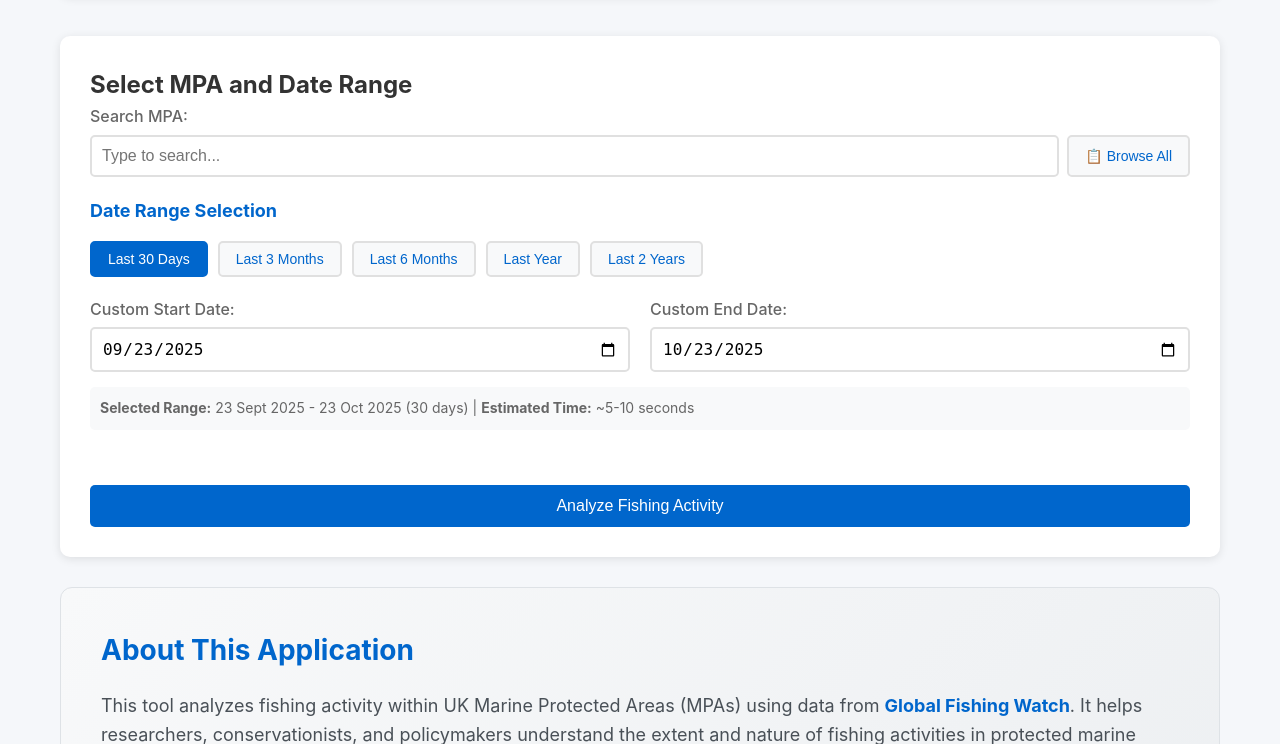
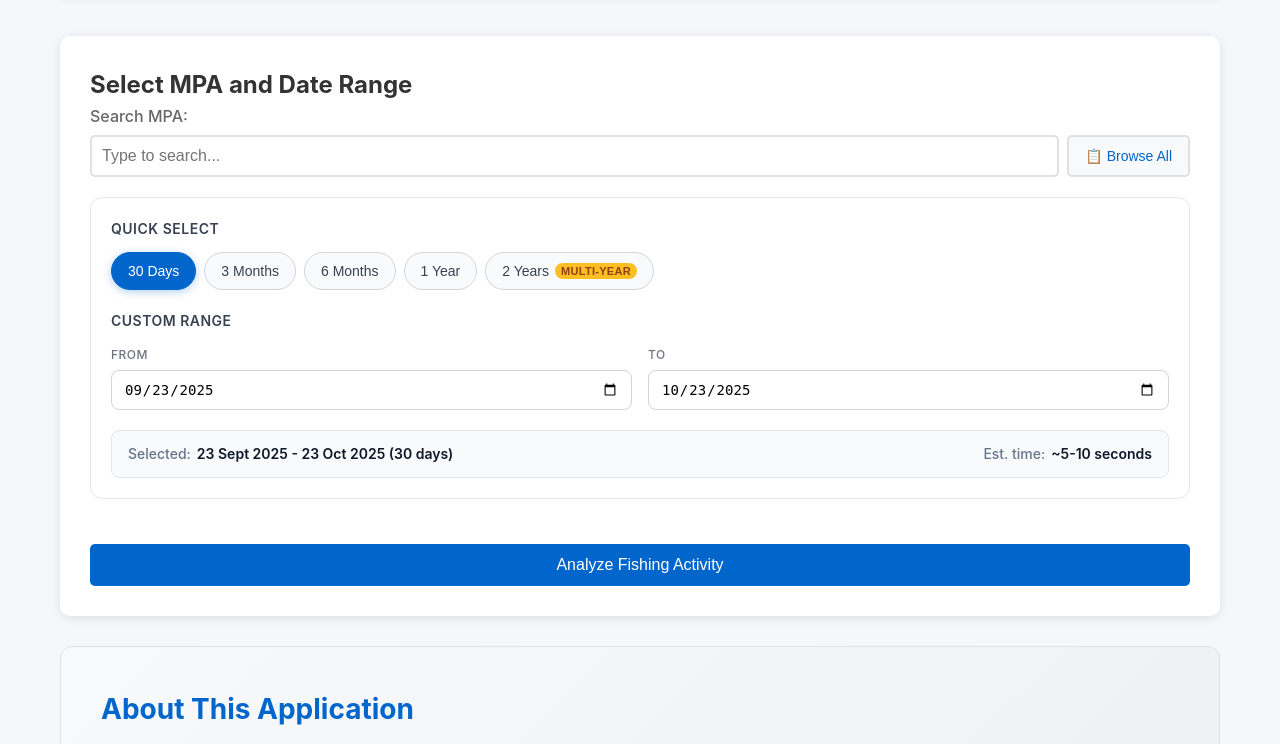
Before and after one commit to tibipuiu/uk-mpa-analysis, a Flask app: page / in a window 1280 px wide. Shown: the part 151-895 px from the top of the page. Run offline with Flask 3, Linux system fonts and the light colour scheme.

Commit message:
Add files via upload

```diff
--- a/app.py
+++ b/app.py
@@ -335,8 +335,9 @@ async def analyze_mpa_fishing(mpa_name, wdpa_code, start_date, end_date):
 
     try:
         if days_diff <= 365:
-            # Single API call for ranges <= 1 year
+            # Single API call for ranges <= 1 year - NO rate limiting for better performance
             print("Single year analysis - making one API call")
+            start_time = time.time()
             report = await client.fourwings.create_report(
                 spatial_resolution="HIGH",
                 temporal_resolution="MONTHLY",
@@ -348,7 +349,8 @@ async def analyze_mpa_fishing(mpa_name, wdpa_code, start_date, end_date):
             )
 
             df = report.df()
-            print(f"Retrieved {len(df)} fishing activity records")
+            elapsed_time = time.time() - start_time
+            print(f"Retrieved {len(df)} fishing activity records in {elapsed_time:.2f}s")
         else:
             # Multi-year analysis - split into yearly chunks
             date_ranges = split_date_range_into_years(start_date, end_date)
--- a/static/css/style.css
+++ b/static/css/style.css
@@ -211,78 +211,206 @@ header h1 {
     background: #5a6268;
 }
 
-/* Date Range Section */
+/* Modern Date Range Section */
 .date-range-section {
+    margin-bottom: 25px;
+    background: #ffffff;
+    border-radius: 12px;
+    padding: 20px;
+    border: 1px solid #e5e7eb;
+}
+
+.preset-section {
     margin-bottom: 20px;
 }
 
-.date-range-section h3 {
-    color: #0066cc;
-    margin-bottom: 15px;
-    font-size: 18px;
+.custom-section {
+    margin-bottom: 20px;
 }
 
-.preset-buttons {
+.section-label {
+    display: block;
+    font-size: 14px;
+    font-weight: 600;
+    color: #374151;
+    margin-bottom: 12px;
+    text-transform: uppercase;
+    letter-spacing: 0.5px;
+}
+
+.preset-grid {
     display: flex;
-    gap: 10px;
-    margin-bottom: 20px;
+    gap: 8px;
     flex-wrap: wrap;
 }
 
-.btn-preset {
-    padding: 8px 16px;
-    background: #f8f9fa;
-    color: #0066cc;
-    border: 2px solid #e0e0e0;
-    border-radius: 5px;
+.preset-chip {
+    display: flex;
+    align-items: center;
+    gap: 6px;
+    padding: 10px 16px;
+    background: #f9fafb;
+    border: 1px solid #d1d5db;
+    border-radius: 20px;
     font-size: 14px;
     font-weight: 500;
+    color: #374151;
     cursor: pointer;
-    transition: all 0.3s;
+    transition: all 0.2s ease;
+    position: relative;
 }
 
-.btn-preset:hover {
-    background: #e3f2fd;
-    border-color: #0066cc;
+.preset-chip:hover {
+    background: #f3f4f6;
+    border-color: #9ca3af;
+    transform: translateY(-1px);
+    box-shadow: 0 2px 4px rgba(0,0,0,0.05);
 }
 
-.btn-preset.active {
+.preset-chip.active {
     background: #0066cc;
+    border-color: #0066cc;
     color: white;
-    border-color: #0066cc;
+    box-shadow: 0 2px 8px rgba(0, 102, 204, 0.3);
 }
 
-.custom-dates {
+.preset-chip.active .chip-badge {
+    background: rgba(255,255,255,0.2);
+    color: white;
+}
+
+.chip-label {
+    font-weight: 500;
+}
+
+.chip-badge {
+    font-size: 11px;
+    background: #fbbf24;
+    color: #92400e;
+    padding: 2px 6px;
+    border-radius: 10px;
+    font-weight: 600;
+    text-transform: uppercase;
+    letter-spacing: 0.3px;
+}
+
+.date-inputs {
     display: grid;
     grid-template-columns: 1fr 1fr;
-    gap: 20px;
-    margin-bottom: 15px;
+    gap: 16px;
 }
 
-.date-warning {
-    background: #fff3cd;
-    border: 1px solid #ffeaa7;
-    padding: 12px;
-    border-radius: 5px;
-    margin-bottom: 15px;
+.input-group {
+    display: flex;
+    flex-direction: column;
 }
 
-.date-warning p {
-    margin: 0;
-    color: #856404;
+.input-group label {
+    font-size: 12px;
+    font-weight: 500;
+    color: #6b7280;
+    margin-bottom: 6px;
+    text-transform: uppercase;
+    letter-spacing: 0.5px;
 }
 
-.date-info {
-    background: #f8f9fa;
-    padding: 10px;
-    border-radius: 5px;
-    margin-bottom: 15px;
+.input-group input[type="date"] {
+    padding: 10px 12px;
+    border: 1px solid #d1d5db;
+    border-radius: 8px;
+    font-size: 14px;
+    transition: border-color 0.2s ease, box-shadow 0.2s ease;
+}
+
+.input-group input[type="date"]:focus {
+    outline: none;
+    border-color: #0066cc;
+    box-shadow: 0 0 0 3px rgba(0, 102, 204, 0.1);
+}
+
+.alert {
+    padding: 12px 16px;
+    border-radius: 8px;
+    margin-bottom: 16px;
+    display: flex;
+    gap: 12px;
+    align-items: flex-start;
+}
+
+.alert-warning {
+    background: #fef3c7;
+    border: 1px solid #fcd34d;
+}
+
+.alert-icon {
+    font-size: 18px;
+    margin-top: 2px;
+}
+
+.alert-content {
+    flex: 1;
+}
+
+.alert-content strong {
+    display: block;
+    color: #92400e;
+    font-weight: 600;
+    margin-bottom: 4px;
+}
+
+.alert-content p {
+    margin: 0;
+    color: #b45309;
     font-size: 14px;
 }
 
-.date-info p {
-    margin: 0;
-    color: #666;
+.range-info {
+    background: #f8fafc;
+    border: 1px solid #e2e8f0;
+    border-radius: 8px;
+    padding: 12px 16px;
+    display: flex;
+    justify-content: space-between;
+    align-items: center;
+    font-size: 14px;
+}
+
+.info-item {
+    display: flex;
+    gap: 6px;
+    align-items: center;
+}
+
+.info-label {
+    color: #64748b;
+    font-weight: 500;
+}
+
+.info-value {
+    color: #0f172a;
+    font-weight: 600;
+}
+
+@media (max-width: 768px) {
+    .preset-grid {
+        gap: 6px;
+    }
+
+    .preset-chip {
+        padding: 8px 12px;
+        font-size: 13px;
+    }
+
+    .date-inputs {
+        grid-template-columns: 1fr;
+        gap: 12px;
+    }
+
+    .range-info {
+        flex-direction: column;
+        gap: 8px;
+        align-items: flex-start;
+    }
 }
 
 /* Progress Bar */
--- a/static/js/app.js
+++ b/static/js/app.js
@@ -152,13 +152,13 @@ function setupDateInputs() {
     document.getElementById('end-date').value = new Date().toISOString().split('T')[0];
 
     // Set default preset button as active
-    document.querySelector('.btn-preset[data-days="30"]').classList.add('active');
+    document.querySelector('.preset-chip[data-days="30"]').classList.add('active');
     updateDateInfo();
 }
 
 // Setup preset date range buttons
 function setupPresetButtons() {
-    const presetButtons = document.querySelectorAll('.btn-preset');
+    const presetButtons = document.querySelectorAll('.preset-chip');
 
     presetButtons.forEach(button => {
         button.addEventListener('click', function() {
@@ -193,7 +193,7 @@ function setupDateValidation() {
     [startDateInput, endDateInput].forEach(input => {
         input.addEventListener('change', function() {
             // Clear active preset button when manually changing dates
-            document.querySelectorAll('.btn-preset').forEach(btn => btn.classList.remove('active'));
+            document.querySelectorAll('.preset-chip').forEach(btn => btn.classList.remove('active'));
             updateDateInfo();
         });
     });
@@ -360,18 +360,26 @@ function displayResults(data) {
 function displayMultiYearAnalysis(multiYearData) {
     const multiYearSection = document.getElementById('multi-year-section');
 
-    if (!multiYearData || Object.keys(multiYearData).length === 0 || multiYearData.total_years <= 1) {
+    // Safe check - only show if multiYearData exists and has meaningful content
+    if (!multiYearData ||
+        typeof multiYearData !== 'object' ||
+        !multiYearData.total_years ||
+        multiYearData.total_years <= 1) {
         multiYearSection.style.display = 'none';
         return;
     }
 
     multiYearSection.style.display = 'block';
 
-    // Update summary cards
-    document.getElementById('total-years').textContent = `${multiYearData.total_years.toFixed(1)} years`;
+    // Update summary cards with safe property access
+    const totalYearsElement = document.getElementById('total-years');
+    if (totalYearsElement && multiYearData.total_years) {
+        totalYearsElement.textContent = `${multiYearData.total_years.toFixed(1)} years`;
+    }
 
-    // Trend direction
+    // Trend direction with safe property access
     const trendElement = document.getElementById('trend-direction');
+    if (trendElement) {
         if (multiYearData.trend_analysis && multiYearData.trend_analysis.trend_direction) {
             const direction = multiYearData.trend_analysis.trend_direction;
             const strength = multiYearData.trend_analysis.trend_strength || '';
@@ -395,27 +403,32 @@ function displayMultiYearAnalysis(multiYearData) {
         } else {
             trendElement.textContent = 'Insufficient data';
         }
+    }
 
-    // Peak season
+    // Peak season with safe property access
     const peakSeasonElement = document.getElementById('peak-season');
+    if (peakSeasonElement) {
         if (multiYearData.seasonal_patterns && multiYearData.seasonal_patterns.peak_month) {
             const monthNames = ['Jan', 'Feb', 'Mar', 'Apr', 'May', 'Jun',
                                'Jul', 'Aug', 'Sep', 'Oct', 'Nov', 'Dec'];
             const peakMonth = monthNames[multiYearData.seasonal_patterns.peak_month - 1];
-        peakSeasonElement.textContent = peakMonth;
+            peakSeasonElement.textContent = peakMonth || 'N/A';
         } else {
             peakSeasonElement.textContent = 'N/A';
         }
+    }
 
-    // Yearly breakdown
+    // Yearly breakdown with safe property access
     const yearlyBreakdown = document.getElementById('yearly-breakdown');
+    if (yearlyBreakdown) {
         yearlyBreakdown.innerHTML = '';
 
-    if (multiYearData.yearly_summary) {
+        if (multiYearData.yearly_summary && typeof multiYearData.yearly_summary === 'object') {
             const years = Object.keys(multiYearData.yearly_summary).sort();
 
             years.forEach(year => {
                 const yearData = multiYearData.yearly_summary[year];
+                if (yearData && yearData.total_hours !== undefined && yearData.unique_vessels !== undefined) {
                     const yearItem = document.createElement('div');
                     yearItem.className = 'yearly-breakdown-item';
 
@@ -428,7 +441,9 @@ function displayMultiYearAnalysis(multiYearData) {
                     `;
 
                     yearlyBreakdown.appendChild(yearItem);
+                }
             });
+        }
     }
 }
 
--- a/templates/index.html
+++ b/templates/index.html
@@ -31,33 +31,59 @@
                     </div>
 
                     <div class="date-range-section">
-                        <h3>Date Range Selection</h3>
-                        <div class="preset-buttons">
-                            <button type="button" class="btn-preset" data-days="30">Last 30 Days</button>
-                            <button type="button" class="btn-preset" data-days="90">Last 3 Months</button>
-                            <button type="button" class="btn-preset" data-days="180">Last 6 Months</button>
-                            <button type="button" class="btn-preset" data-days="365">Last Year</button>
-                            <button type="button" class="btn-preset" data-days="730">Last 2 Years</button>
-                        </div>
-
-                        <div class="custom-dates">
-                            <div class="form-group">
-                                <label for="start-date">Custom Start Date:</label>
-                                <input type="date" id="start-date">
-                            </div>
-
-                            <div class="form-group">
-                                <label for="end-date">Custom End Date:</label>
-                                <input type="date" id="end-date">
+                        <div class="preset-section">
+                            <label class="section-label">Quick Select</label>
+                            <div class="preset-grid">
+                                <button type="button" class="preset-chip active" data-days="30">
+                                    <span class="chip-label">30 Days</span>
+                                </button>
+                                <button type="button" class="preset-chip" data-days="90">
+                                    <span class="chip-label">3 Months</span>
+                                </button>
+                                <button type="button" class="preset-chip" data-days="180">
+                                    <span class="chip-label">6 Months</span>
+                                </button>
+                                <button type="button" class="preset-chip" data-days="365">
+                                    <span class="chip-label">1 Year</span>
+                                </button>
+                                <button type="button" class="preset-chip" data-days="730">
+                                    <span class="chip-label">2 Years</span>
+                                    <span class="chip-badge">Multi-year</span>
+                                </button>
                             </div>
                         </div>
 
-                        <div id="date-warning" class="date-warning" style="display: none;">
-                            <p><strong>⚠️ Multi-Year Analysis:</strong> Date ranges longer than 1 year require multiple API calls and will take longer to process. Progress will be shown during analysis.</p>
+                        <div class="custom-section">
+                            <label class="section-label">Custom Range</label>
+                            <div class="date-inputs">
+                                <div class="input-group">
+                                    <label for="start-date">From</label>
+                                    <input type="date" id="start-date">
+                                </div>
+                                <div class="input-group">
+                                    <label for="end-date">To</label>
+                                    <input type="date" id="end-date">
+                                </div>
+                            </div>
                         </div>
 
-                        <div id="date-info" class="date-info">
-                            <p><strong>Selected Range:</strong> <span id="selected-range">Last 30 days</span> | <strong>Estimated Time:</strong> <span id="estimated-time">~5-10 seconds</span></p>
+                        <div id="date-warning" class="alert alert-warning" style="display: none;">
+                            <div class="alert-icon">⚠️</div>
+                            <div class="alert-content">
+                                <strong>Multi-Year Analysis</strong>
+                                <p>This date range requires multiple API calls and will take longer to process.</p>
+                            </div>
+                        </div>
+
+                        <div id="date-info" class="range-info">
+                            <div class="info-item">
+                                <span class="info-label">Selected:</span>
+                                <span id="selected-range" class="info-value">Last 30 days</span>
+                            </div>
+                            <div class="info-item">
+                                <span class="info-label">Est. time:</span>
+                                <span id="estimated-time" class="info-value">~5-10 seconds</span>
+                            </div>
                         </div>
                     </div>
 
```
Lines whose indentation alone changed are shown as unchanged.
